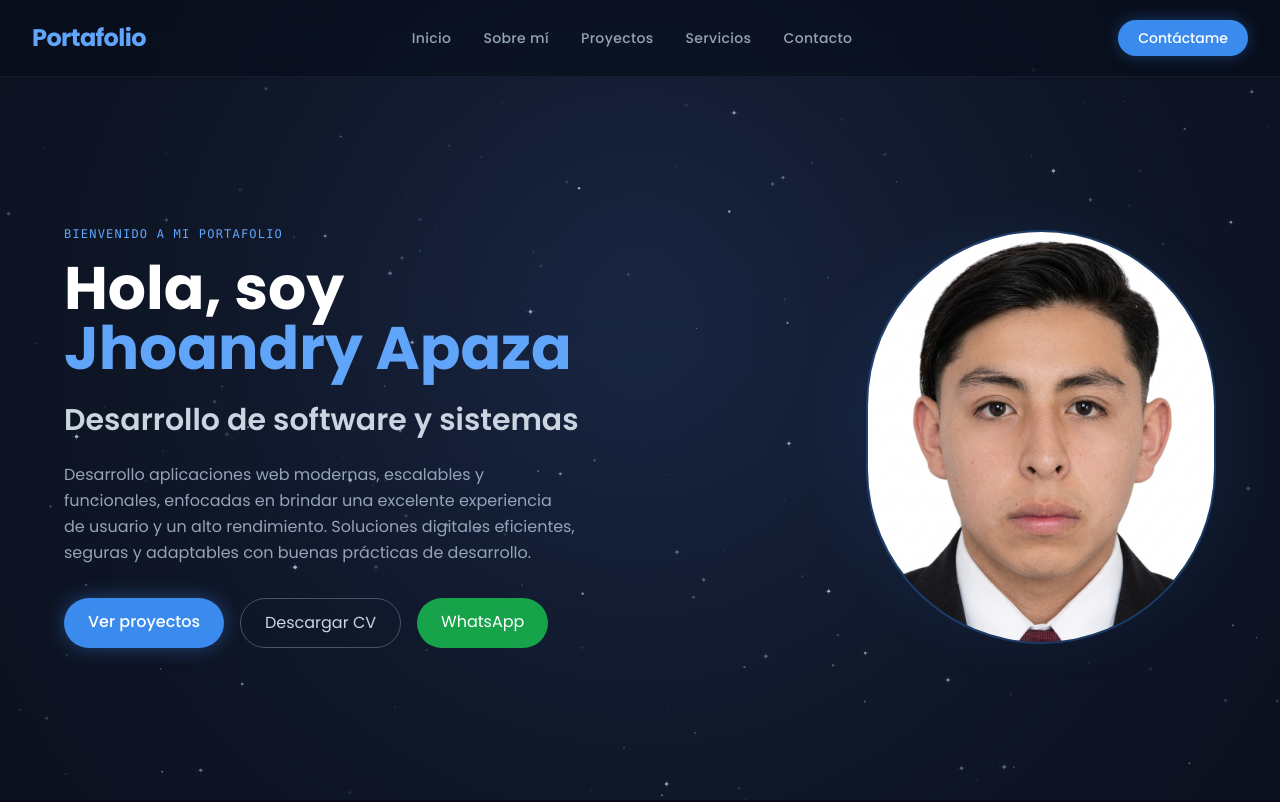
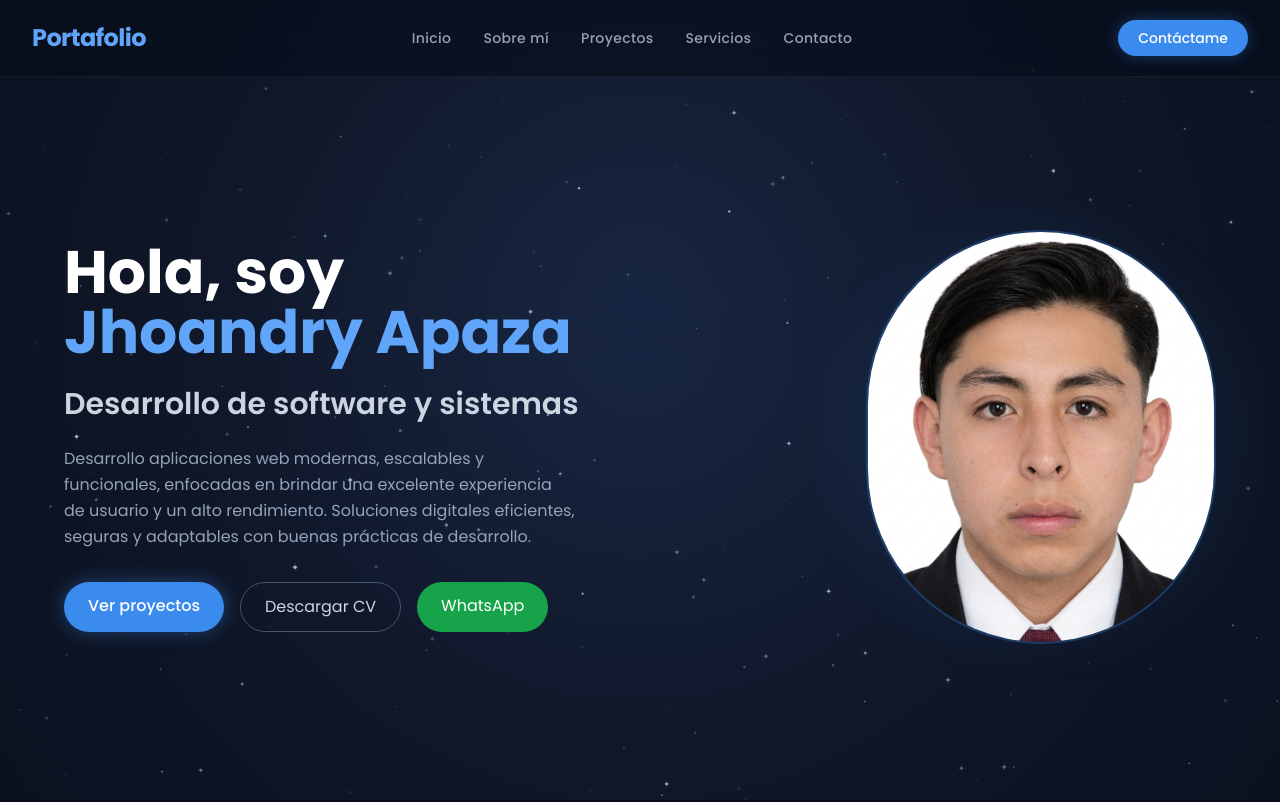
Before and after one commit to jhoandryA/Portafolio, a Next.js app: page / in a window 1280 px wide. Shown: the top 802 px of the page. Built offline with nearby package versions, Linux system fonts and the light colour scheme.

Commit message:
Update Hero.tsx

```diff
--- a/app/components/Hero.tsx
+++ b/app/components/Hero.tsx
@@ -22,9 +22,6 @@ export default function Hero(): JSX.Element {
                     variants={slideIn('left', 'tween', 0.2, 1)}
                     className="md:w-1/2"
                 >
-                    <p className="text-xs font-mono tracking-widest text-blue-400 mb-4 uppercase">
-                        Bienvenido a mi portafolio
-                    </p>
 
                     <h1 className="text-4xl md:text-6xl font-bold mb-6 text-white leading-tight">
                         Hola, soy{' '}
```
